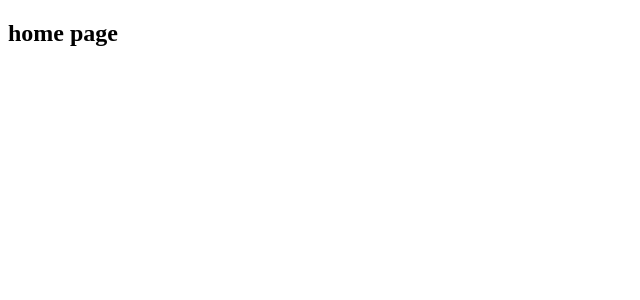
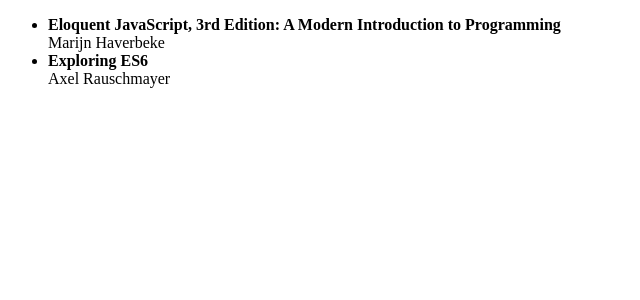
Before and after one commit to xenleme/react-bookstore, a React (Create React App) app: page / in a window 1280 px wide. Shown: the top 300 px of the page, without its empty margins (0-640 px from the left). Built offline with nearby package versions, Linux system fonts and the light colour scheme.

Commit message:
Render the dummy data on the home page

```diff
--- a/src/components/pages/home-page.js
+++ b/src/components/pages/home-page.js
@@ -1,7 +1,23 @@
 import React from 'react';
+import BookList from '../book-list';
 
 const HomePage = () => {
-  return <h2>home page</h2>
+  const books = [
+    {
+      id: 1,
+      title: 'Eloquent JavaScript, 3rd Edition: A Modern Introduction to Programming',
+      author: 'Marijn Haverbeke'
+    },
+    {
+      id: 2,
+      title: 'Exploring ES6',
+      author: 'Axel Rauschmayer'
+    }
+  ];
+
+  return (
+    <BookList books={books} />
+  );
 };
 
 export default HomePage;
```
